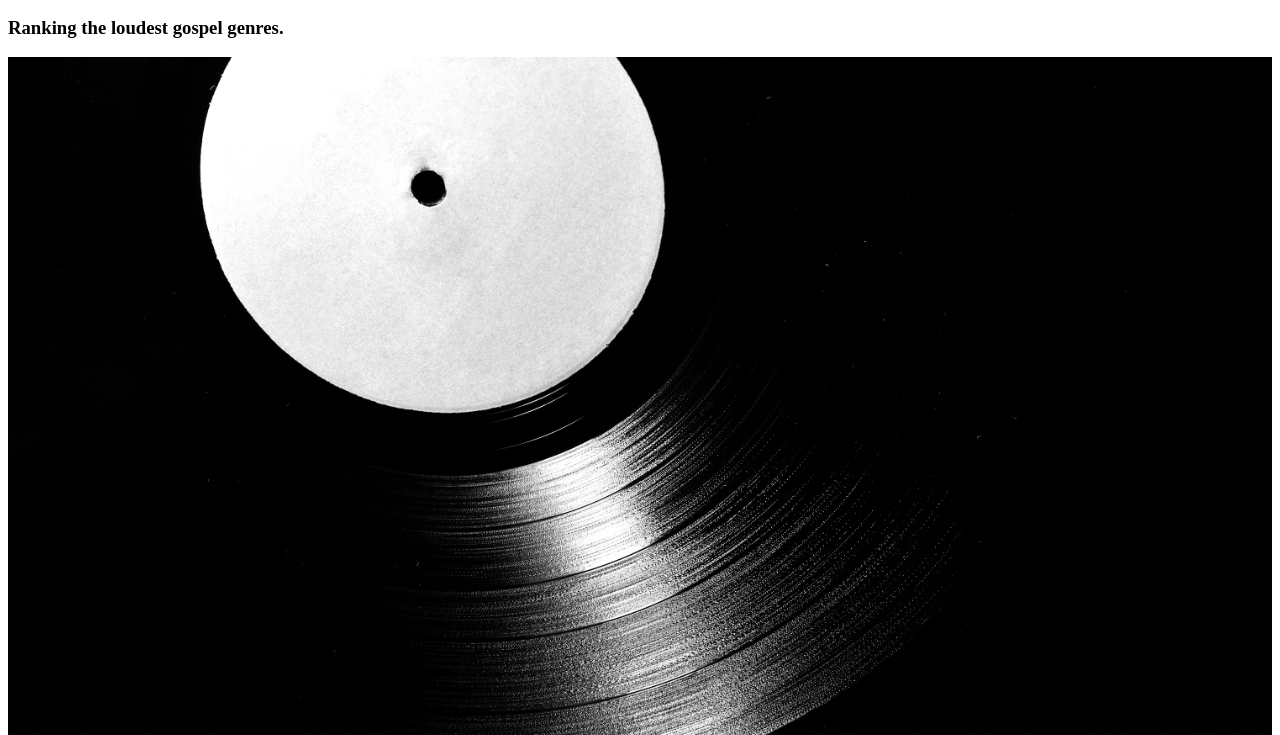
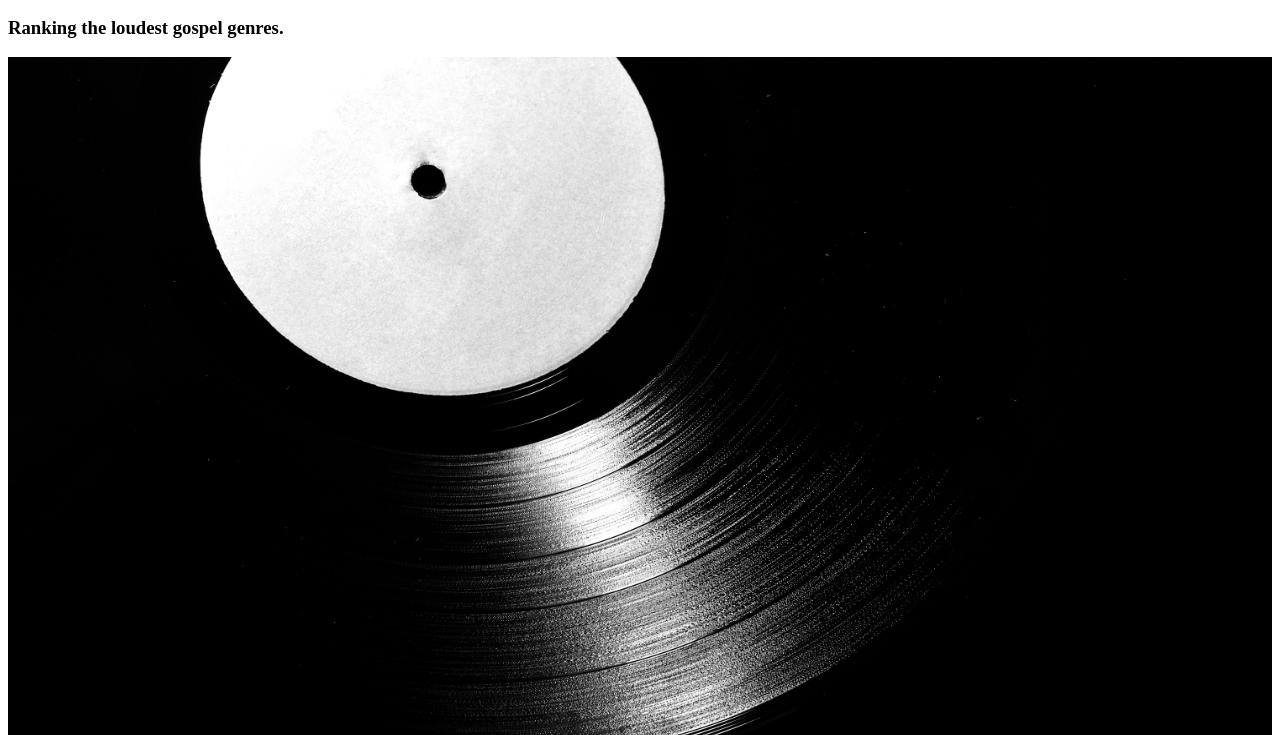
Before and after one commit to ayebareanthony-jul/laud-music-ranking-site-, a plain HTML site: page home.html in a window 1280 px wide. Shown: the part 65-800 px from the top of the page. Drawn offline with Linux system fonts and the light colour scheme.

Commit message:
change main image height

```diff
--- a/home.html
+++ b/home.html
@@ -27,7 +27,7 @@
     </header>
     <main>
         <div>
-            <img src="assets/dpimage.jpeg" alt="image of vinyl" width="100%">
+            <img src="assets/dpimage.jpeg" alt="image of vinyl" width="100%" height="800px" >
         </div>
         <div>
             <section>
```
